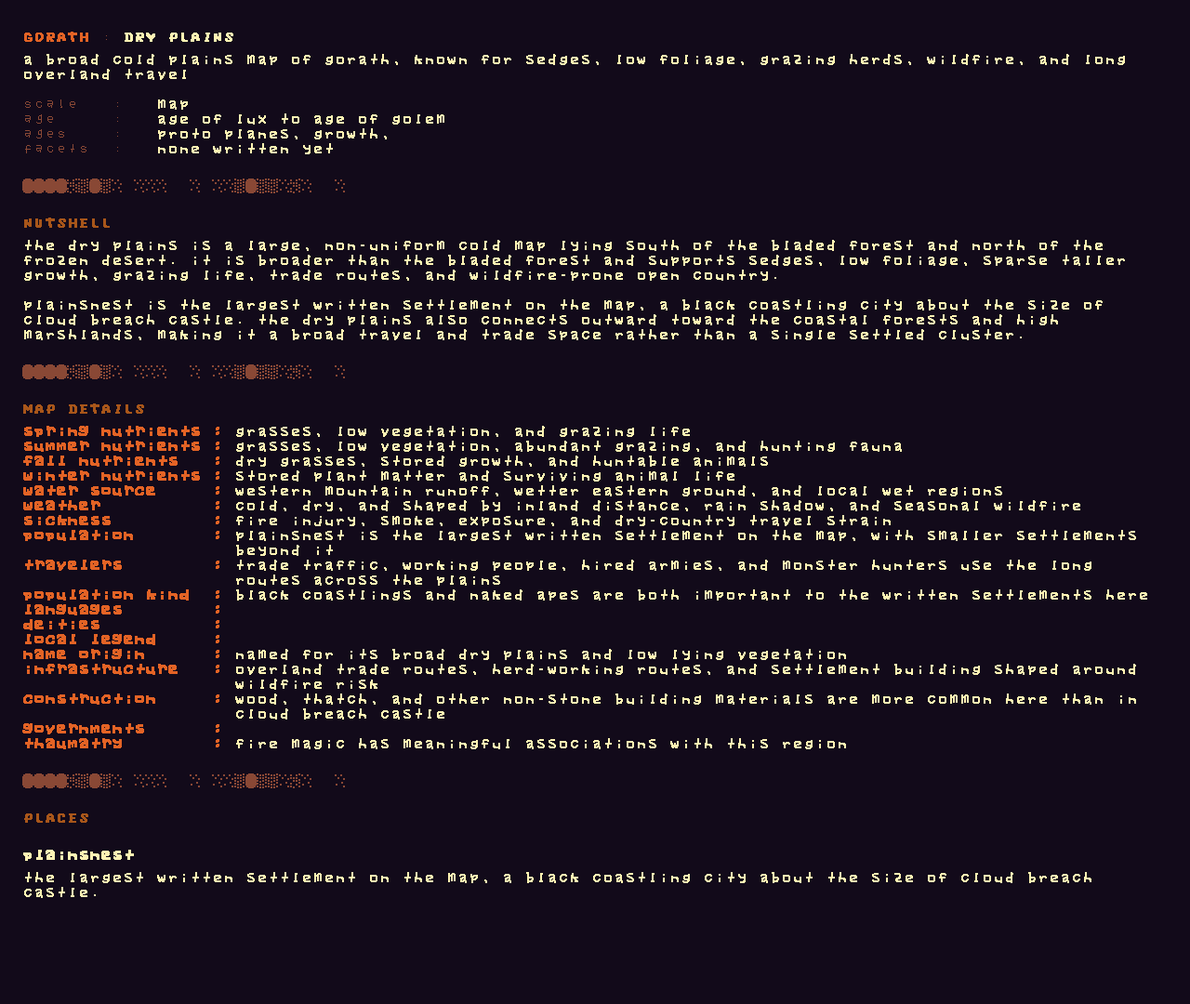
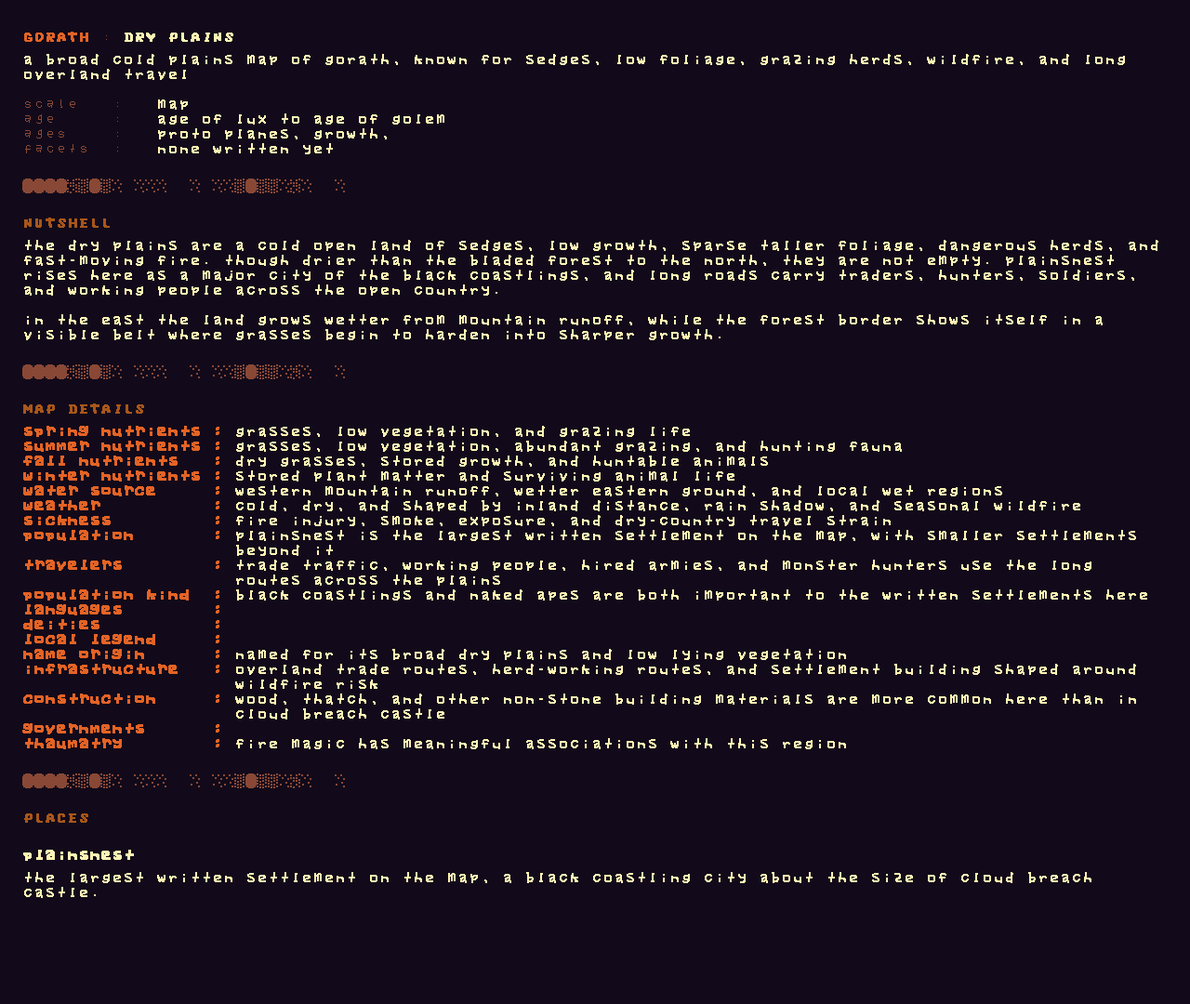
Before and after one commit to jkennedy1998/THAUMWORLD-LORE, a Jekyll site: the page built from thaum world/the great violet spiral/lux/gorath/dry plains/index.md, in a window 1280 px wide. Shown: the whole page at 93% size. Built offline with Jekyll 4.4.1, drawn with Linux system fonts in a browser that asks for light colours; our own code applies the rules of GitHub Pages for plain Markdown files.

```diff
--- a/thaum world/the great violet spiral/lux/gorath/dry plains/index.md
+++ b/thaum world/the great violet spiral/lux/gorath/dry plains/index.md
@@ -14,11 +14,10 @@ a broad cold plains map of gorath, known for sedges, low foliage, grazing herds,
 ---
 
 ## nutshell
-the dry plains is a large, non-uniform cold map lying south of the bladed forest and north of the frozen desert.
-it is broader than the bladed forest and supports sedges, low foliage, sparse taller growth, grazing life, trade routes, and wildfire-prone open country.
+the dry plains are a cold open land of sedges, low growth, sparse taller foliage, dangerous herds, and fast-moving fire.
+though drier than the bladed forest to the north, they are not empty. plainsnest rises here as a major city of the black coastlings, and long roads carry traders, hunters, soldiers, and working people across the open country.
 
-plainsnest is the largest written settlement on the map, a black coastling city about the size of cloud breach castle.
-the dry plains also connects outward toward the coastal forests and high marshlands, making it a broad travel and trade space rather than a single settled cluster.
+in the east the land grows wetter from mountain runoff, while the forest border shows itself in a visible belt where grasses begin to harden into sharper growth.
 
 ---
 
```
Also changed, not shown: meta/design/organisation/index.md (+16 -0 lines), meta/docs/repo_rules.md (+21 -0 lines).
